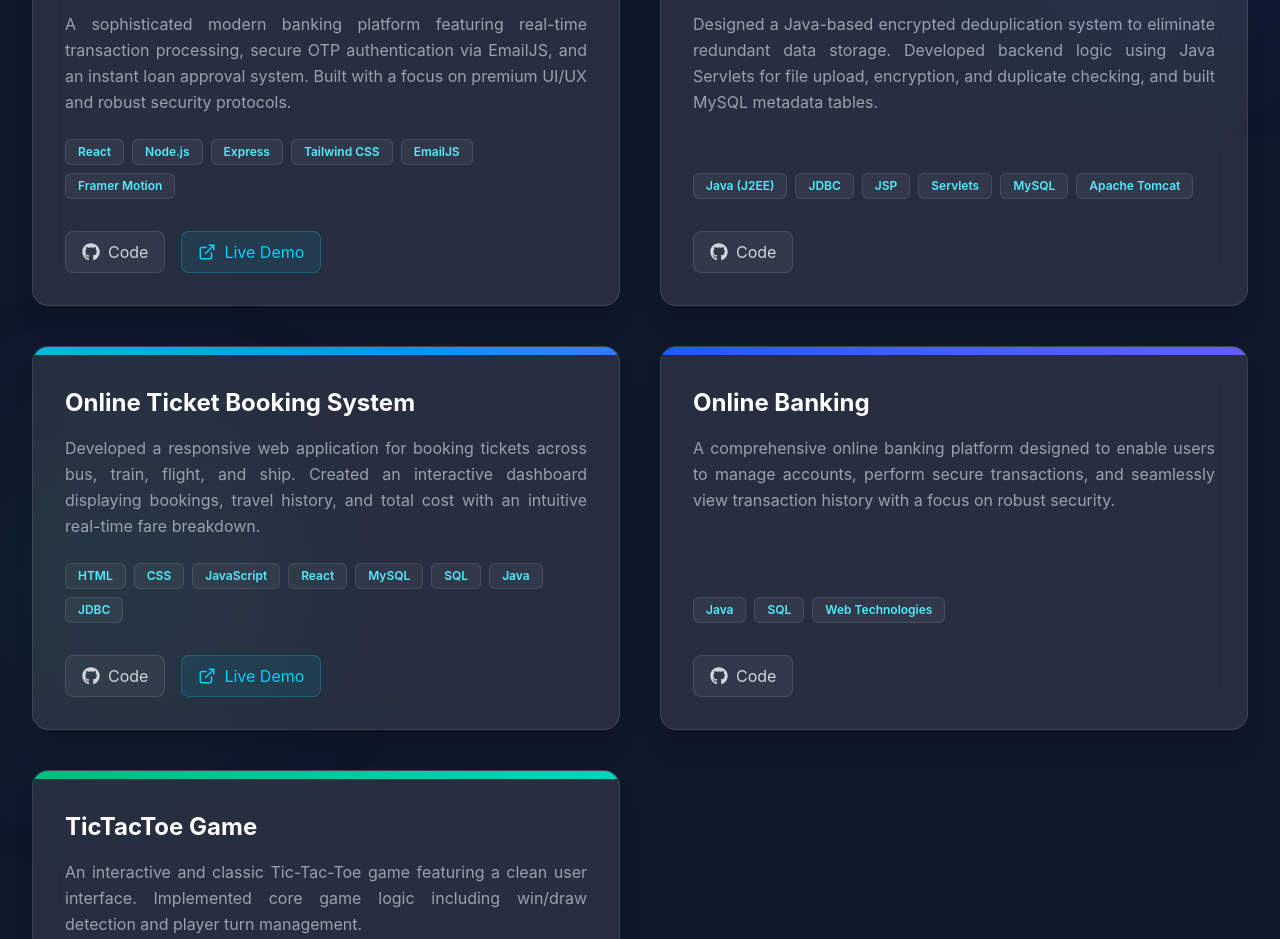
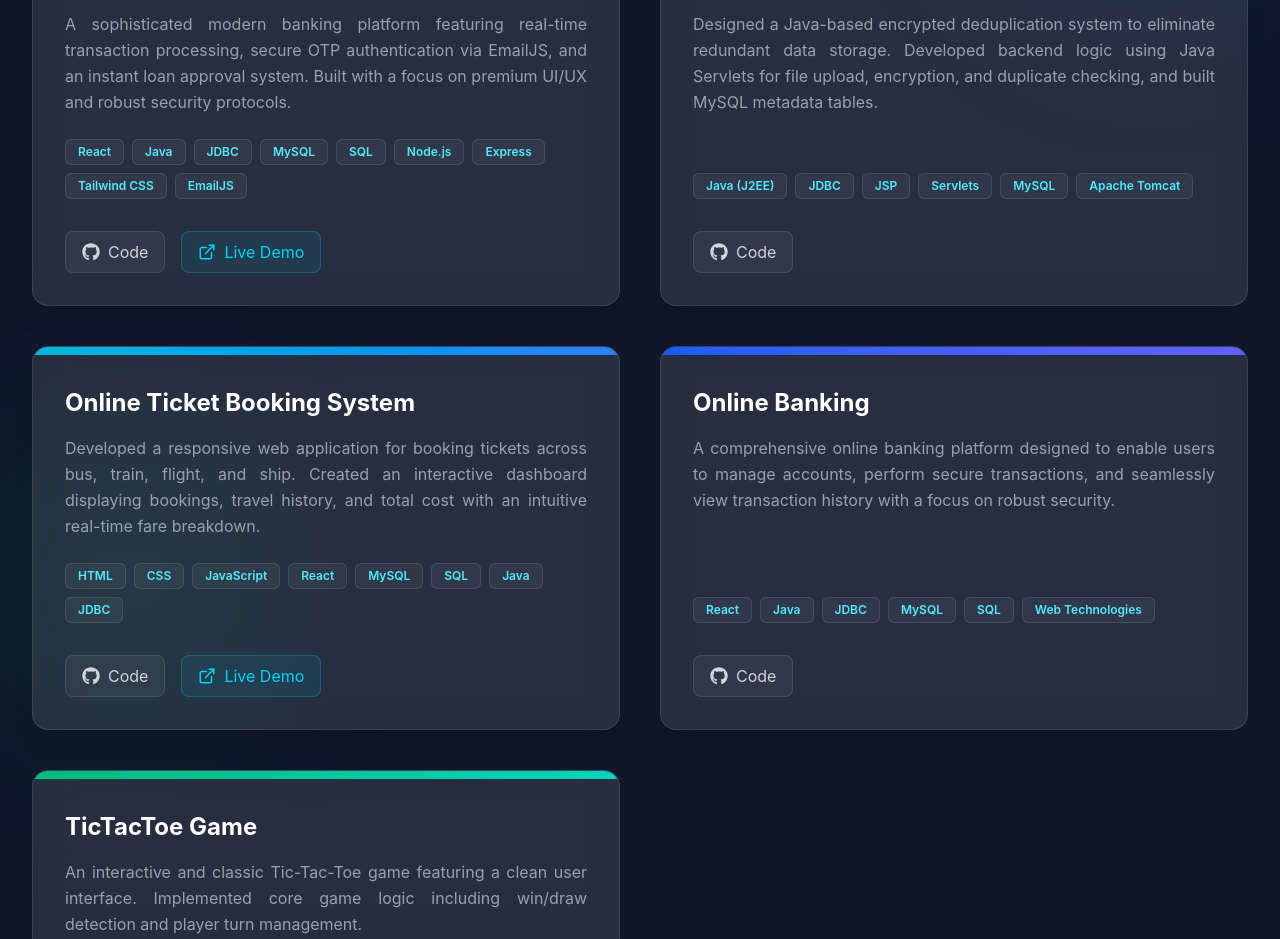
Before and after one commit to sridhar56556/My_Portfolio, a React (Vite) app: page / in a window 1280 px wide. Shown: the part 2740-3679 px from the top of the page. Built offline with nearby package versions, Linux system fonts and the light colour scheme.

Commit message:
Update banking project technologies to include React, Java, JDBC, and SQL

```diff
--- a/src/components/Projects.jsx
+++ b/src/components/Projects.jsx
@@ -8,7 +8,7 @@ const Projects = () => {
     {
       title: "Secure Banking System (NeoBank)",
       description: "A sophisticated modern banking platform featuring real-time transaction processing, secure OTP authentication via EmailJS, and an instant loan approval system. Built with a focus on premium UI/UX and robust security protocols.",
-      technologies: ["React", "Node.js", "Express", "Tailwind CSS", "EmailJS", "Framer Motion"],
+      technologies: ["React", "Java", "JDBC", "MySQL", "SQL", "Node.js", "Express", "Tailwind CSS", "EmailJS"],
       github: "https://github.com/sridhar56556/Secure-banking-system",
       live: "https://secure-banking-system-nyv5.onrender.com/",
       color: "from-emerald-600 to-cyan-600"
@@ -32,7 +32,7 @@ const Projects = () => {
     {
       title: "Online Banking",
       description: "A comprehensive online banking platform designed to enable users to manage accounts, perform secure transactions, and seamlessly view transaction history with a focus on robust security.",
-      technologies: ["Java", "SQL", "Web Technologies"],
+      technologies: ["React", "Java", "JDBC", "MySQL", "SQL", "Web Technologies"],
       github: "https://github.com/sridhar56556/Online-Banking",
       live: null,
       color: "from-blue-600 to-indigo-500"
```
